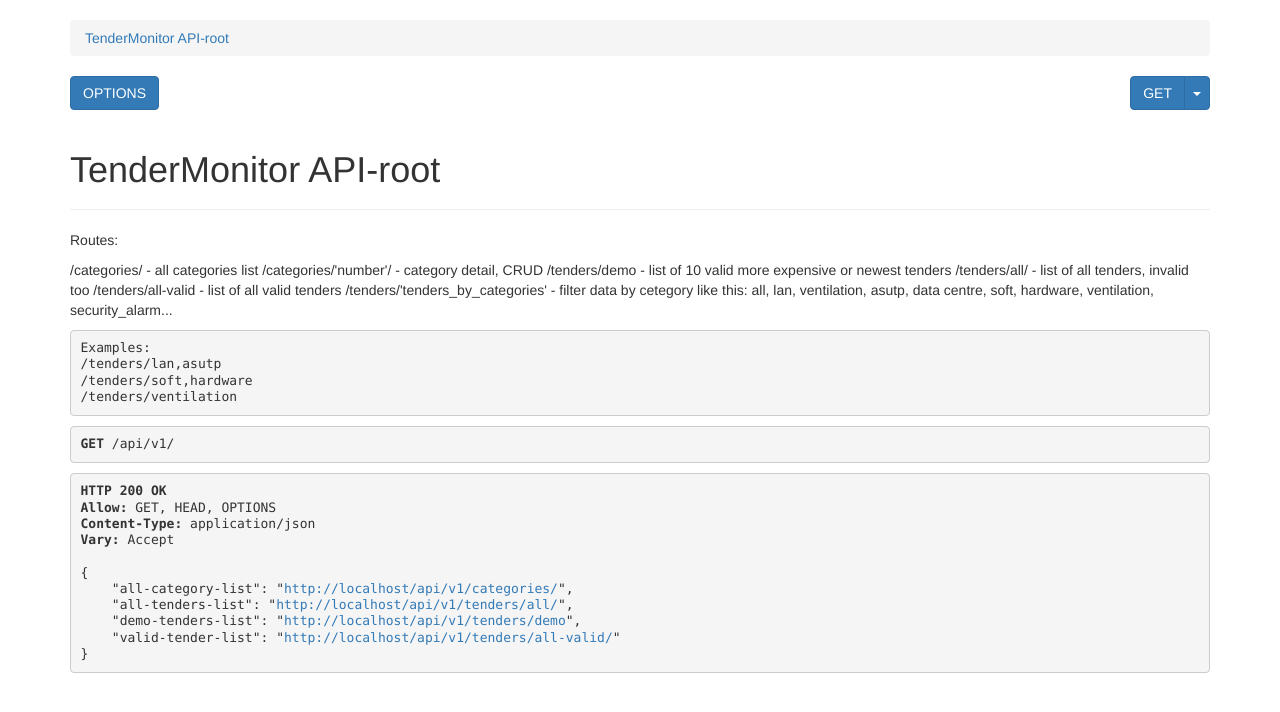
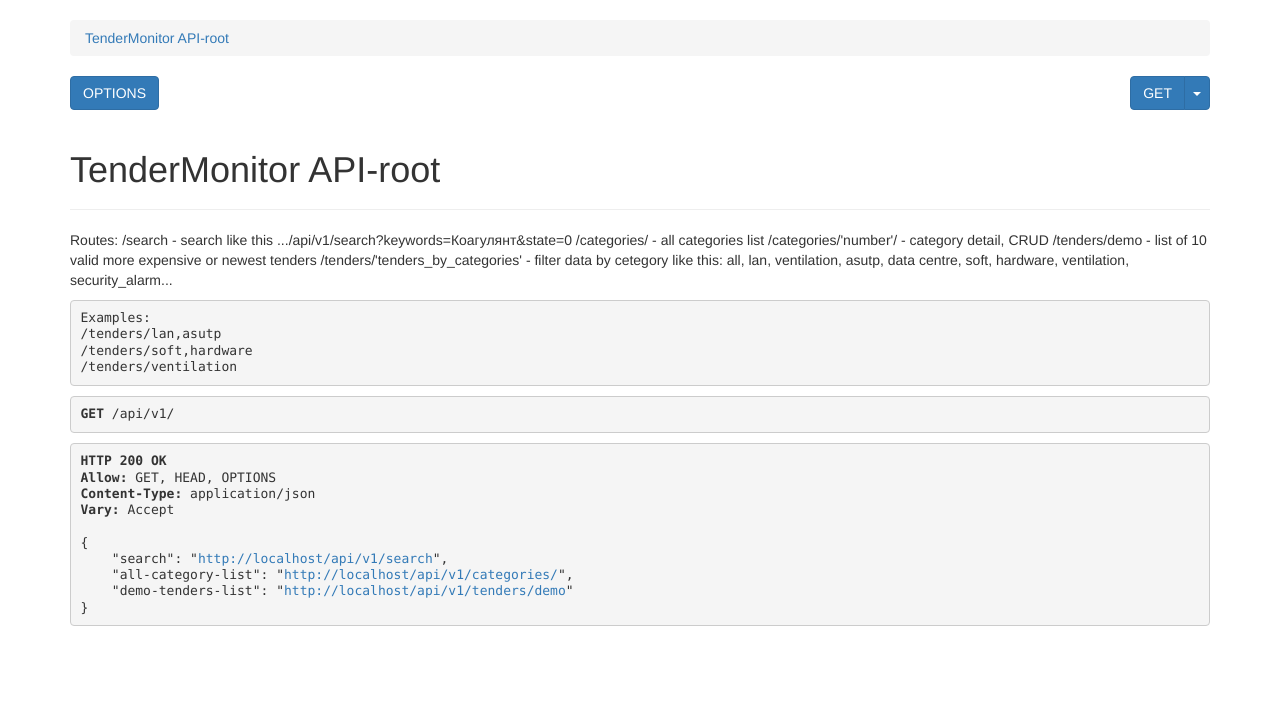
Before and after one commit to caravan4eg/monitor2, a Django app: page /api/v1/ in a window 1280 px wide. Shown: the part 51-763 px from the top of the page. Run offline with Django 3.2, Linux system fonts and the light colour scheme; parts of the project's set-up code (start-up, migrations or seed data) failed here and were passed over; some libraries are stand-ins or nearby versions.

Commit message:
implemebted new search

```diff
--- a/api/filters.py
+++ b/api/filters.py
@@ -38,7 +38,7 @@ class byWordFilter(FilterSet):
     """
 
     description = CharFilter(field_name='description',
-                                      lookup_expr='icontains')
+                            lookup_expr='icontains')
 
     # so you can add new field in filter in Filters at brawseable api view
     # number_contains = CharFilter(field_name='number',
--- a/api/urls.py
+++ b/api/urls.py
@@ -11,13 +11,13 @@
 
 from django.urls import path
 from .views import (
-                    AllTendersList,
                     ApiRoot,
                     CategoryList,
                     CategoryDetail,
                     DemoTendersList,
                     FilteredTenderList,
-                    TenderList,)
+                    Search,
+               )
 
 
 urlpatterns = [
@@ -34,25 +34,16 @@ urlpatterns = [
                     CategoryDetail.as_view(),
                     name=CategoryDetail.name),
 
-               # without any filters and invalid tenders too
-               path('tenders/all/',
-                    AllTendersList.as_view(),
-                    name=AllTendersList.name),
-
-               path('tenders/all-valid/',
-                    TenderList.as_view(),
-                    name=TenderList.name),
-
                path('tenders/demo',
                     DemoTendersList.as_view(),
                     name=DemoTendersList.name),
 
-               # path('tenders/<tenders_by_categories>/',
-               #      FilteredTenderList.as_view(),
-               #      name=FilteredTenderList.name),
                path('search',
-                    FilteredTenderList.as_view(),
-                    name=FilteredTenderList.name),
+                    Search.as_view(),
+                    name=Search.name),
+
+
+
 
 
     ]
--- a/api/views.py
+++ b/api/views.py
@@ -7,6 +7,7 @@ from datetime import date, datetime
 from rest_framework.response import Response
 from rest_framework.reverse import reverse
 from django_filters.rest_framework import DjangoFilterBackend
+from url_filter.integrations.drf import DjangoFilterBackend
 from .filters import SearchFilter, byWordFilter
 
 from django_filters import rest_framework as filters
@@ -17,10 +18,13 @@ from rest_framework.viewsets import ModelViewSet
 from django_filters import AllValuesFilter, DateTimeFilter, NumberFilter, CharFilter, BaseInFilter
 
 #  old -----------------------------------------------
+
+
 class TendersAPIView(generics.ListAPIView):
     queryset = Tenders.objects.all()
     serializer_class = TenderSerializer
 #  old -----------------------------------------------
+
 
 class CategoryList(generics.ListAPIView):
     """Categories list"""
@@ -33,7 +37,7 @@ class CategoryList(generics.ListAPIView):
     search_fields = (
         '^category_name',
         '^category_descr',
-        )
+    )
 
 
 # TODO: потом сделать радактируемой только для администратора
@@ -46,45 +50,9 @@ class CategoryDetail(generics.RetrieveUpdateDestroyAPIView):
 
 class DemoTendersList(generics.ListAPIView):
     """Last or more expensive valid tenders """
-    today = date.today()
-    queryset = Tenders.objects.filter(deadline__gte=today)[:10]
+    queryset = Tenders.objects.order_by('-created_at').filter(deadline__gte=date.today())[:10]
     serializer_class = TenderSerializer
     name = 'Demo tenders-list'
-
-
-class TenderList(generics.ListAPIView):
-    """All valid tenders list
-    you can search by any word like this
-    .../api/tenders/all-valid?search_word=Гродно
-    """
-    name = 'TenderList'
-    serializer_class = TenderSerializer
-
-    # временно
-    filter_backends = (filters.DjangoFilterBackend,)
-    filter_class = byWordFilter
-    # filterset_fields = {
-    #     'description': ['icontains',]
-    #     }
-
-
-    def get_queryset(self):
-        valid_tenders = Tenders.objects.filter(deadline__gte=date.today())
-        return valid_tenders
-
-    # появляется фильтр в закладке и хорошо ищет по слову или части
-    # тк в фильтре указано contains
-
-
-class AllTendersList(generics.ListAPIView):
-    """All tenders list"""
-    # without any filters
-    queryset = Tenders.objects.all()
-    serializer_class = TenderSerializer
-    name = 'All tenders list'
-    # search in tenders
-    filter_backends = (DjangoFilterBackend,)
-    filter_class = byWordFilter
 
 
 class FilteredTenderList(generics.ListAPIView):
@@ -120,30 +88,32 @@ class FilteredTenderList(generics.ListAPIView):
 
         wanted_items = set()
         category_list = (
-                        'all',
-                        'asutp',
-                        'data centre',
-                        'lan',
-                        'soft, hardware',
-                        'ventilation',
-                        'security_alarm'
-                    )
+            'all',
+            'asutp',
+            'data centre',
+            'lan',
+            'soft, hardware',
+            'ventilation',
+            'security_alarm'
+        )
 
         # get list requested categories from GET request
         # and check if they are in category_list
 
         requested_categories = [
-                        category for category in category_list
-                        if category in self.kwargs['tenders_by_categories'].lower()
-                                ]
+            category for category in category_list
+            if category in self.kwargs['tenders_by_categories'].lower()
+        ]
 
         if 'all' in requested_categories:
             return Tenders.objects.filter(deadline__gte=date.today())
 
         for category in requested_categories:
             obj = KeyWord.objects.get(category_name__startswith=category)
-            plus_keywords = [word.strip() for word in obj.plus_keywords.split(',')]
-            minus_keywords =[word.strip() for word in obj.minus_keywords.split(',')]
+            plus_keywords = [word.strip()
+                             for word in obj.plus_keywords.split(',')]
+            minus_keywords = [word.strip()
+                              for word in obj.minus_keywords.split(',')]
             print('Requested CATEGORY: ', category)
 
         # filter by plus_keywords
@@ -153,9 +123,9 @@ class FilteredTenderList(generics.ListAPIView):
         #           PhilIPs - bad
             for word in plus_keywords:
                 for item in Tenders.objects.filter(
-                                                Q(deadline__gte=date.today()),
-                                                Q(description__icontains=word),
-                                                ):
+                    Q(deadline__gte=date.today()),
+                    Q(description__icontains=word),
+                ):
                     print('----------------------------------------------')
                     print('Tender filtered by word: ', word)
                     print('Number: ', item.number)
@@ -173,16 +143,63 @@ class FilteredTenderList(generics.ListAPIView):
         return Tenders.objects.filter(pk__in=wanted_items)
 
 
+class Search(generics.ListAPIView):
+    name = 'Search'
+    serializer_class = TenderSerializer
+
+    def get_queryset(self):
+        """
+        url -> http://127.0.0.1:8000/api/v1/search/?description=lan&query=asutp
+        - self.request.GET
+        - self.request.query_params
+        return the same dict <QueryDict:
+        -> {'description': ['lan'], 'query': ['asutp']}>
+        - self.request.GET.get("query") -> returns value of query param
+        -> asutp
+        """
+        query = self.request.GET
+        queryset = Tenders.objects.all()
+        if not query:
+            return queryset
+
+        # actual tenders state = 0
+        # archive tenders state = 1
+        # all tenders actual and archive state = 2
+        if 'state' in query:
+            state = query['state']
+            print('State: ', state)
+            if state == '0':
+                queryset = queryset.filter(deadline__gte=date.today())
+            elif state == '1':
+                queryset = queryset.filter(deadline__lte=date.today())
+            elif state == '2':
+                pass
+
+        # Requested categories
+        if 'categories' in query:
+            categories = query['categories']
+            print('Requested categories: ', categories)
+            if 'all' in categories:
+                queryset = queryset
+
+        # Filter tender list by keywords in description
+        if 'keywords' in query:
+            keywords = query['keywords']
+            print('Requested keywords: ', keywords)
+            if keywords:
+                queryset = queryset.filter(description__icontains=keywords)
+
+        return queryset
+
+
 class ApiRoot(generics.GenericAPIView):
     # TODO: add info and docs about project
     """
         Routes:
-
+        /search - search like this .../api/v1/search?keywords=Коагулянт&state=0
         /categories/ - all categories list
         /categories/'number'/ - category detail, CRUD
         /tenders/demo - list of 10 valid more expensive or newest tenders
-        /tenders/all/ - list of all tenders, invalid too
-        /tenders/all-valid - list of all valid tenders
         /tenders/'tenders_by_categories' - filter data by cetegory like this:
             all, lan, ventilation, asutp, data centre, soft, hardware, ventilation,
             security_alarm...
@@ -196,16 +213,7 @@ class ApiRoot(generics.GenericAPIView):
 
     def get(self, request, *args, **kwargs):
         return Response({
-                        'all-category-list': reverse(CategoryList.name,
-                                                    request=request),
-
-                        'all-tenders-list': reverse(AllTendersList.name,
-                                                    request=request),
-
-                        'demo-tenders-list': reverse(DemoTendersList.name,
-                                                     request=request),
-
-                        'valid-tender-list': reverse(TenderList.name,
-                                                     request=request),
-
-                        })
+                'search': reverse(Search.name, request=request),
+                'all-category-list': reverse(CategoryList.name, request=request),
+                'demo-tenders-list': reverse(DemoTendersList.name, request=request),
+            })
--- a/templates/about.html
+++ b/templates/about.html
@@ -51,7 +51,7 @@ What was done description.
         <li> + Add celery.schedules to celery.py, run celery-beat</li>
         <li> + Check periodic task </li>
     </ul>
-    <li> - Implement filtering </li>
+    <li> + Create new_search branch. Changed search algorithm and implemented Search class</li>
     <li> - Deploy to production </li>
 </ul>
 
```
